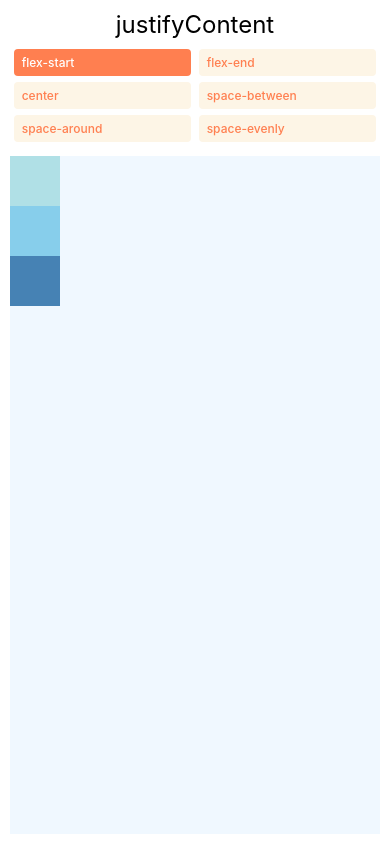
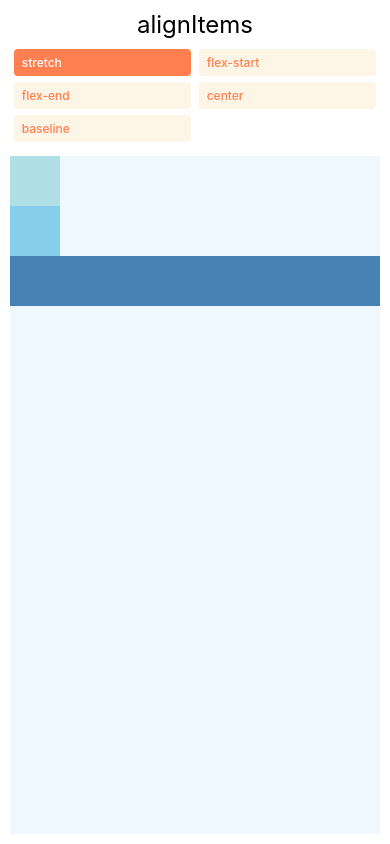
Before and after one commit to eunice0603/appdev2, a React Native app in the folder react-native-flexbox/: screen / in a window 390 px wide. Built offline with nearby package versions, Linux system fonts and the light colour scheme.

Commit message:
Done with align items section

```diff
--- /dev/null
+++ b/react-native-flexbox/components/AlignItems.js
@@ -0,0 +1,103 @@
+import {useState} from 'react';
+import {View, TouchableOpacity, Text, StyleSheet} from 'react-native';
+
+const AlignItemsLayout = () => {
+  const [alignItems, setAlignItems] = useState('stretch');
+
+  return (
+    <PreviewLayout
+      label="alignItems"
+      selectedValue={alignItems}
+      values={['stretch', 'flex-start', 'flex-end', 'center', 'baseline']}
+      setSelectedValue={setAlignItems}>
+      <View style={[styles.box, {backgroundColor: 'powderblue'}]} />
+      <View style={[styles.box, {backgroundColor: 'skyblue'}]} />
+      <View
+        style={[
+          styles.box,
+          {
+            backgroundColor: 'steelblue',
+            width: 'auto',
+            minWidth: 50,
+          },
+        ]}
+      />
+    </PreviewLayout>
+  );
+};
+
+const styles = StyleSheet.create({
+  container: {
+    flex: 1,
+    marginTop: 8,
+    backgroundColor: 'aliceblue',
+    minHeight: 200,
+  },
+  box: {
+    width: 50,
+    height: 50,
+  },
+  row: {
+    flexDirection: 'row',
+    flexWrap: 'wrap',
+  },
+  button: {
+    paddingHorizontal: 8,
+    paddingVertical: 6,
+    borderRadius: 4,
+    backgroundColor: 'oldlace',
+    alignSelf: 'flex-start',
+    marginHorizontal: '1%',
+    marginBottom: 6,
+    minWidth: '48%',
+    textAlign: 'center',
+  },
+  selected: {
+    backgroundColor: 'coral',
+    borderWidth: 0,
+  },
+  buttonLabel: {
+    fontSize: 12,
+    fontWeight: '500',
+    color: 'coral',
+  },
+  selectedLabel: {
+    color: 'white',
+  },
+  label: {
+    textAlign: 'center',
+    marginBottom: 10,
+    fontSize: 24,
+  },
+});
+
+export default AlignItemsLayout;
+
+const PreviewLayout = ({
+  label,
+  children,
+  values,
+  selectedValue,
+  setSelectedValue,
+}) => (
+  <View style={{padding: 10, flex: 1}}>
+    <Text style={styles.label}>{label}</Text>
+    <View style={styles.row}>
+      {values.map(value => (
+        <TouchableOpacity
+          key={value}
+          onPress={() => setSelectedValue(value)}
+          style={[styles.button, selectedValue === value && styles.selected]}>
+          <Text
+            style={[
+              styles.buttonLabel,
+              selectedValue === value && styles.selectedLabel,
+            ]}>
+            {value}
+          </Text>
+        </TouchableOpacity>
+      ))}
+    </View>
+    <View style={[styles.container, {[label]: selectedValue}]}>{children}</View>
+  </View>
+);
--- a/react-native-flexbox/index.js
+++ b/react-native-flexbox/index.js
@@ -5,8 +5,9 @@ import Flex from './components/Flex';
 import FlexDirectionBasics from './components/FlexDirection';
 import DirectionLayout from './components/LayoutDirection';
 import JustifyContentBasics from './components/JustifyContent';
+import AlignItemsLayout from './components/AlignItems';
 
 // registerRootComponent calls AppRegistry.registerComponent('main', () => App);
 // It also ensures that whether you load the app in Expo Go or in a native build,
 // the environment is set up appropriately
-registerRootComponent(JustifyContentBasics);
+registerRootComponent(AlignItemsLayout);
```
